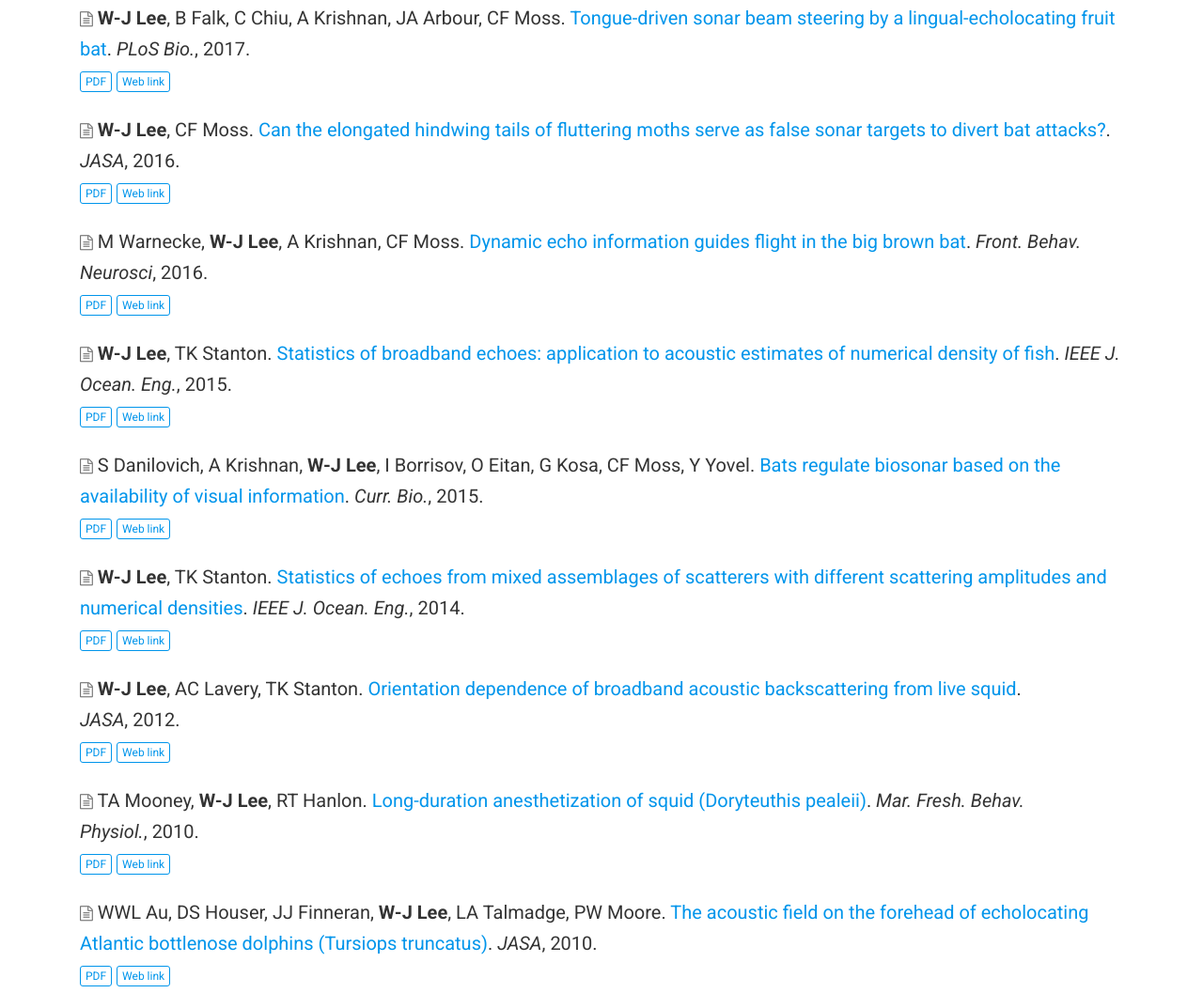
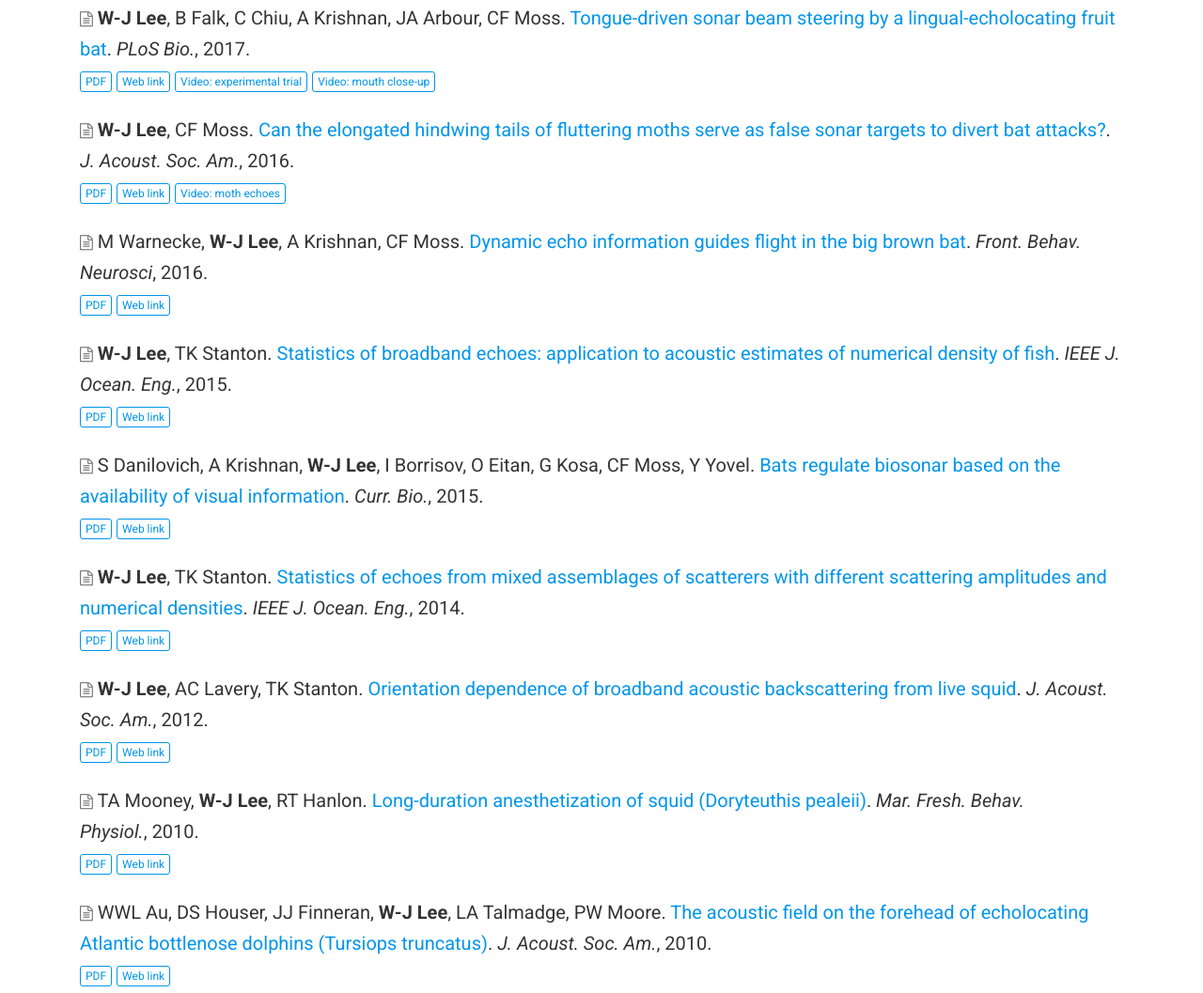
Before and after one commit to leewujung/leewujung.github.io, a plain HTML site: page publication/index.html in a window 1280 px wide. Shown: the part 207-1264 px from the top of the page at 94% size. Drawn offline with nearby package versions, Linux system fonts and the light colour scheme; some packages are replaced by stand-ins of ours; some icons are missing.

Commit message:
update video and journal names

```diff
--- a/publication/index.html
+++ b/publication/index.html
@@ -296,6 +296,14 @@
   Web link
 </a>
 
+<a class="btn btn-primary btn-outline btn-xs" href="https://www.youtube.com/watch?v=-ghJzEFcyXk" target="_blank" rel="noopener">
+  Video: experimental trial
+</a>
+
+<a class="btn btn-primary btn-outline btn-xs" href="https://www.youtube.com/watch?v=YRFBO2Z1yKk" target="_blank" rel="noopener">
+  Video: mouth close-up
+</a>
+
 </p>
 </div>
 
@@ -315,7 +323,7 @@
   <span itemprop="author">
     <strong>W-J Lee</strong>, CF Moss</span>.
   <a href="https://leewujung.github.io/publication/2016-lee-moss-jasa-luna-moth/" itemprop="name">Can the elongated hindwing tails of fluttering moths serve as false sonar targets to divert bat attacks?</a>.
-  <em>JASA</em>,&nbsp;2016.
+  <em>J. Acoust. Soc. Am.</em>,&nbsp;2016.
   <p>
 
 
@@ -340,6 +348,10 @@
 
 <a class="btn btn-primary btn-outline btn-xs" href="http://asa.scitation.org/doi/10.1121/1.4947423" target="_blank" rel="noopener">
   Web link
+</a>
+
+<a class="btn btn-primary btn-outline btn-xs" href="https://youtu.be/zAZYuEpFG2A" target="_blank" rel="noopener">
+  Video: moth echoes
 </a>
 
 </p>
@@ -545,7 +557,7 @@
   <span itemprop="author">
     <strong>W-J Lee</strong>, AC Lavery, TK Stanton</span>.
   <a href="https://leewujung.github.io/publication/2012-lee-etal-jasa-squid/" itemprop="name">Orientation dependence of broadband acoustic backscattering from live squid</a>.
-  <em>JASA</em>,&nbsp;2012.
+  <em>J. Acoust. Soc. Am.</em>,&nbsp;2012.
   <p>
 
 
@@ -637,7 +649,7 @@
   <span itemprop="author">
     WWL Au, DS Houser, JJ Finneran, <strong>W-J Lee</strong>, LA Talmadge, PW Moore</span>.
   <a href="https://leewujung.github.io/publication/2010-au-etal-jasa-tursiops-suctioncup/" itemprop="name">The acoustic field on the forehead of echolocating Atlantic bottlenose dolphins (Tursiops truncatus)</a>.
-  <em>JASA</em>,&nbsp;2010.
+  <em>J. Acoust. Soc. Am.</em>,&nbsp;2010.
   <p>
 
 
```
Also changed, not shown: index.html (+35 -4 lines), publication/2016-lee-moss-jasa-luna-moth/index.html (+4 -0 lines), publication/2017-lee-etal-plosbio-rousettus-bp/index.html (+9 -1 lines).
